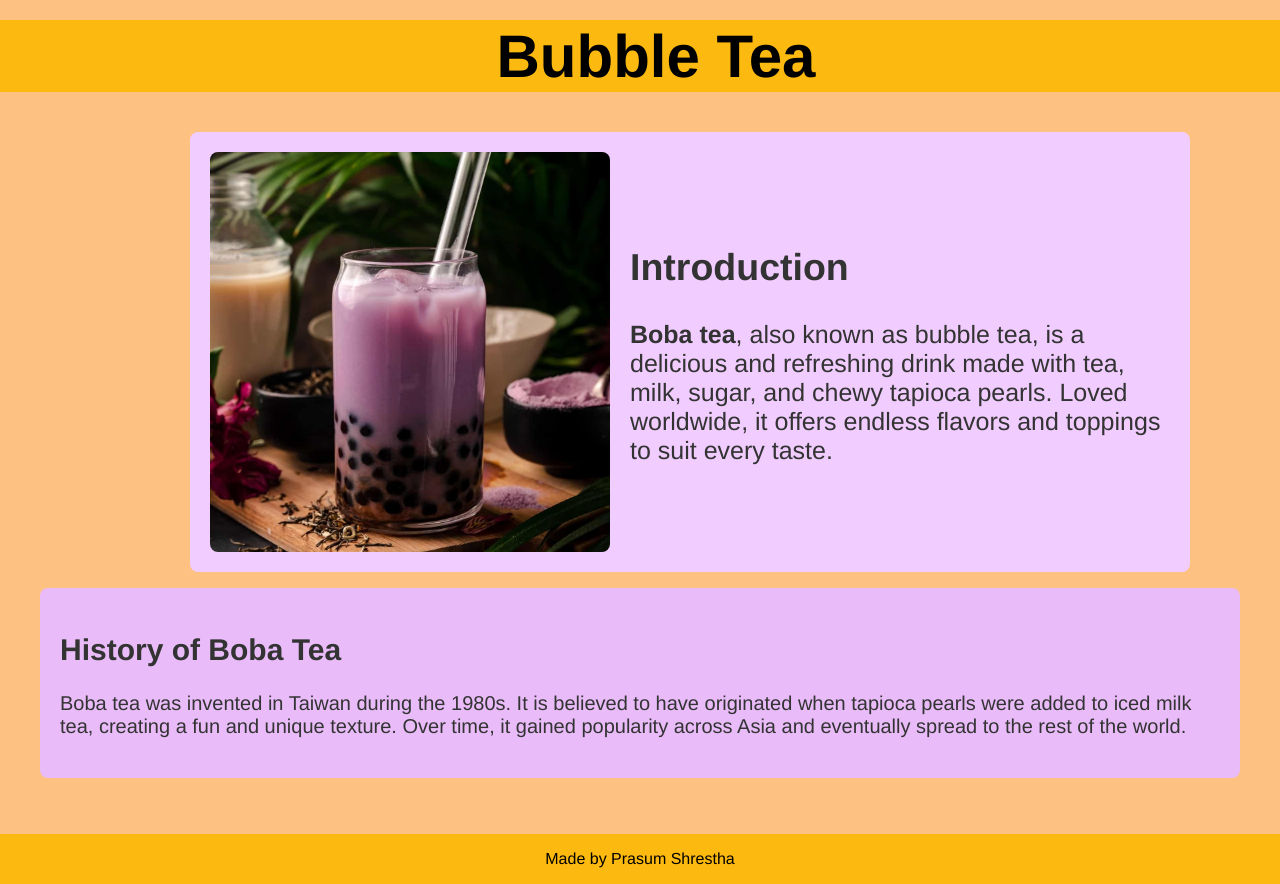
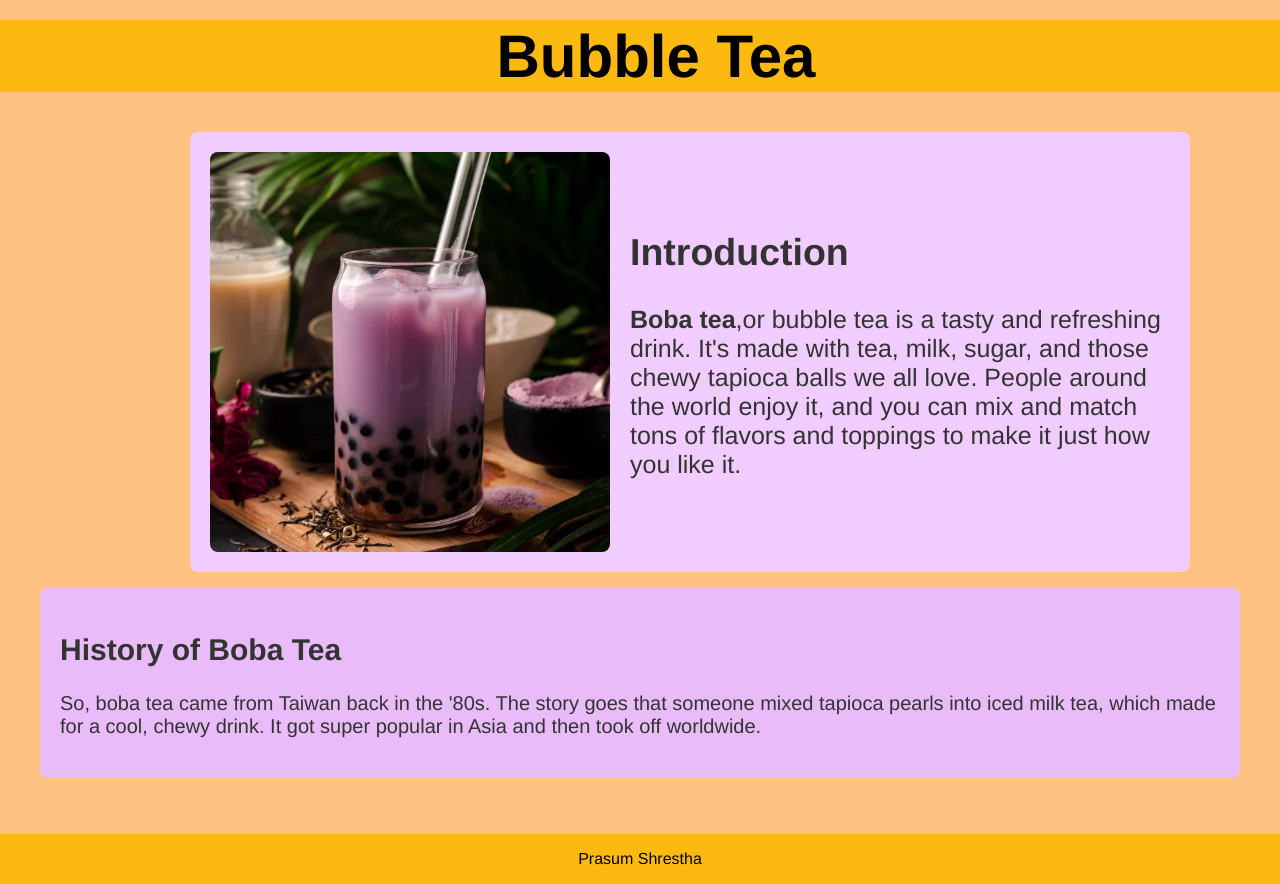
Before and after one commit to ShresthaPrasum/Boba-Tea, a plain HTML site: page index.html in a window 1280 px wide. Shown: the top 884 px of the page. Drawn offline with Linux system fonts and the light colour scheme.

Commit message:
Update index.html

```diff
--- a/index.html
+++ b/index.html
@@ -42,6 +42,7 @@
         margin-bottom: 1rem;
         border-radius: 8px;
       }
+
 
       #introduction {
         background-color: #f1ccff;
@@ -91,10 +92,7 @@
         <div id="introduction-text">
           <h2>Introduction</h2>
           <p>
-            <b>Boba tea</b>, also known as bubble tea, is a delicious and refreshing
-            drink made with tea, milk, sugar, and chewy tapioca pearls. Loved
-            worldwide, it offers endless flavors and toppings to suit every
-            taste.
+            <b>Boba tea</b>,or bubble tea is a tasty and refreshing drink. It's made with tea, milk, sugar, and those chewy tapioca balls we all love. People around the world enjoy it, and you can mix and match tons of flavors and toppings to make it just how you like it.
           </p>
         </div>
       </div>
@@ -102,16 +100,13 @@
       <div class="section" id="History">
         <h2>History of Boba Tea</h2>
         <p>
-          Boba tea was invented in Taiwan during the 1980s. It is believed to
-          have originated when tapioca pearls were added to iced milk tea,
-          creating a fun and unique texture. Over time, it gained popularity
-          across Asia and eventually spread to the rest of the world.
+            So, boba tea came from Taiwan back in the '80s. The story goes that someone mixed tapioca pearls into iced milk tea, which made for a cool, chewy drink. It got super popular in Asia and then took off worldwide.
         </p>
       </div>
     </main>
 
     <footer>
-      <p>Made by Prasum Shrestha</p>
+      <p>Prasum Shrestha</p>
     </footer>
   </body>
 </html>
```
